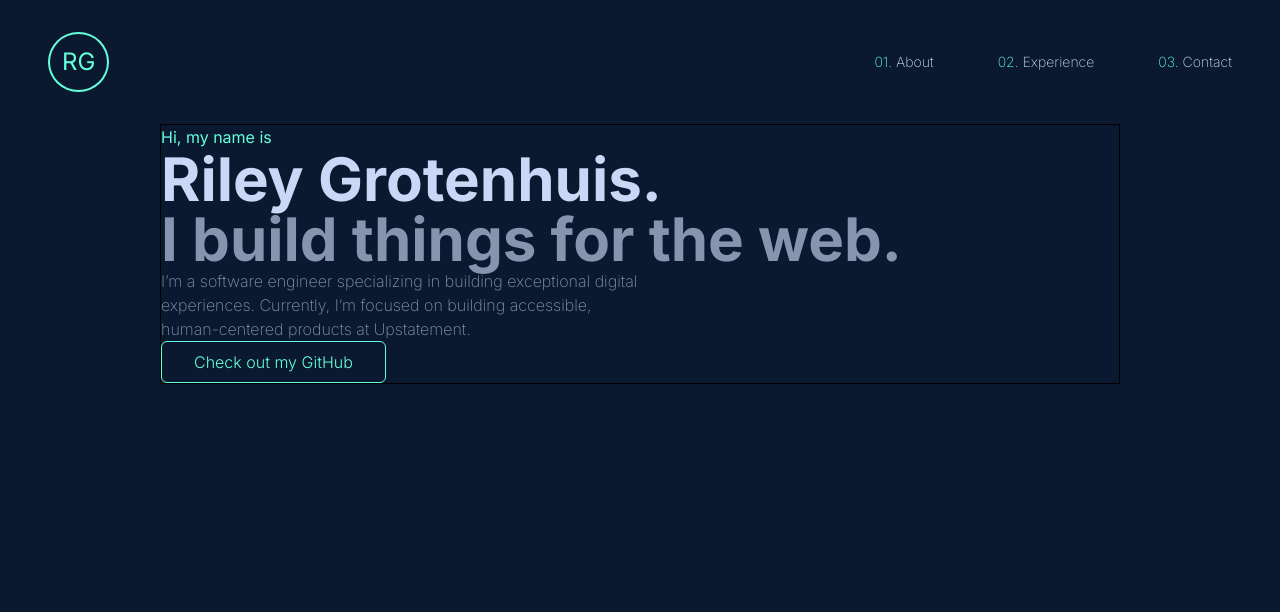
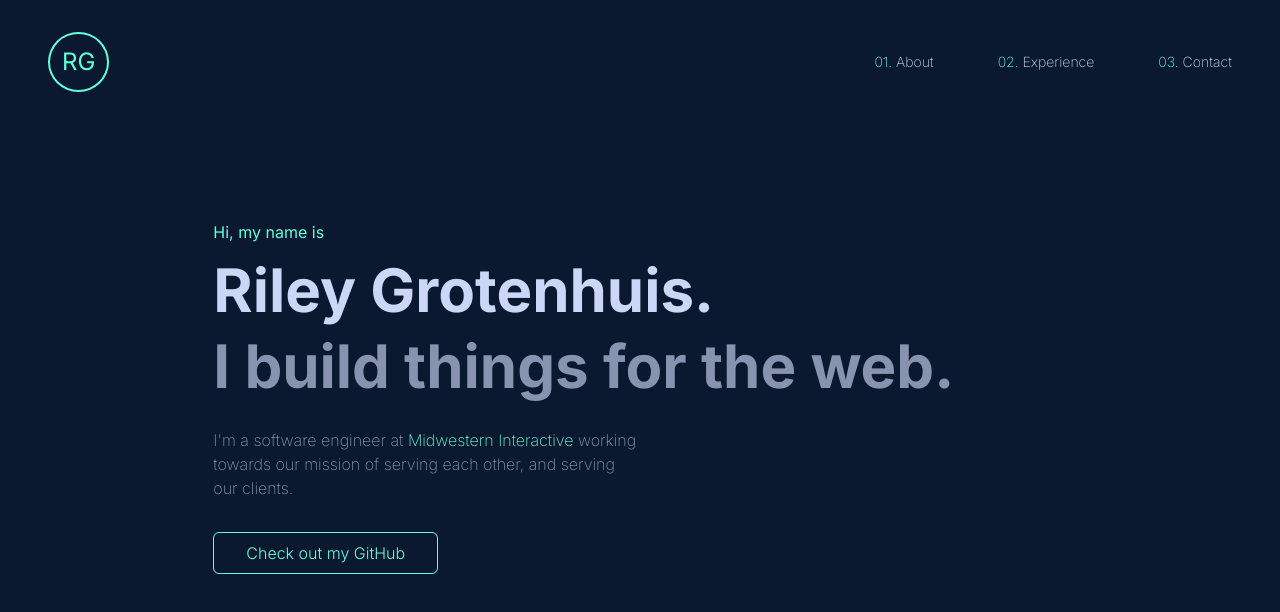
Before and after one commit to rileygrotenhuis/rileygrotenhuis.com, a Next.js app: page / in a window 1280 px wide. Shown: the top 612 px of the page. Built offline with nearby package versions, Linux system fonts and the light colour scheme.

Commit message:
feat: finish hero section

```diff
--- a/src/app/page.js
+++ b/src/app/page.js
@@ -2,7 +2,7 @@ import Hero from "@/components/Hero";
 
 export default function Home() {
   return (
-    <div className="w-5/6 md:w-3/4 mx-auto">
+    <div className="w-5/6 md:w-4/6 mx-auto">
       <Hero />
     </div>
   );
--- a/src/components/Hero.js
+++ b/src/components/Hero.js
@@ -1,17 +1,17 @@
 export default function Hero() {
     return (
-        <div className="border">
+        <div className="mt-24">
             <span className="text-primary">Hi, my name is</span>
-            <h1 className="text-text-primary text-6xl font-bold">Riley Grotenhuis.</h1>
-            <h2 className="text-text-secondary text-6xl font-bold">I build things for the web.</h2>
-            <p className="text-text-secondary font-extralight w-2/4">
-                I’m a software engineer specializing in building
-                exceptional digital experiences. Currently, I’m
-                focused on building accessible, human-centered
-                products at Upstatement.
+            <h1 className="text-text-primary text-5xl md:text-6xl font-bold mt-4">Riley Grotenhuis.</h1>
+            <h2 className="text-text-secondary text-5xl md:text-6xl font-bold mt-4">I build things for the web.</h2>
+            <p className="text-text-secondary font-extralight w-5/6 md:w-2/4 mt-8">
+                I'm a software engineer at
+                <a className="text-primary hover:underline" href="https://www.midwesterninteractive.com" target="__blank"> Midwestern Interactive </a>
+                working towards our mission of serving each other,
+                and serving our clients.
             </p>
             <a href="https://github.com/rileygrotenhuis" target="__blank">
-                <button className="border border-primary px-8 py-2 text-primary font-light rounded-md">
+                <button className="border border-primary px-8 py-2 text-primary font-light rounded-md mt-8">
                     Check out my GitHub
                 </button>
             </a>
```
